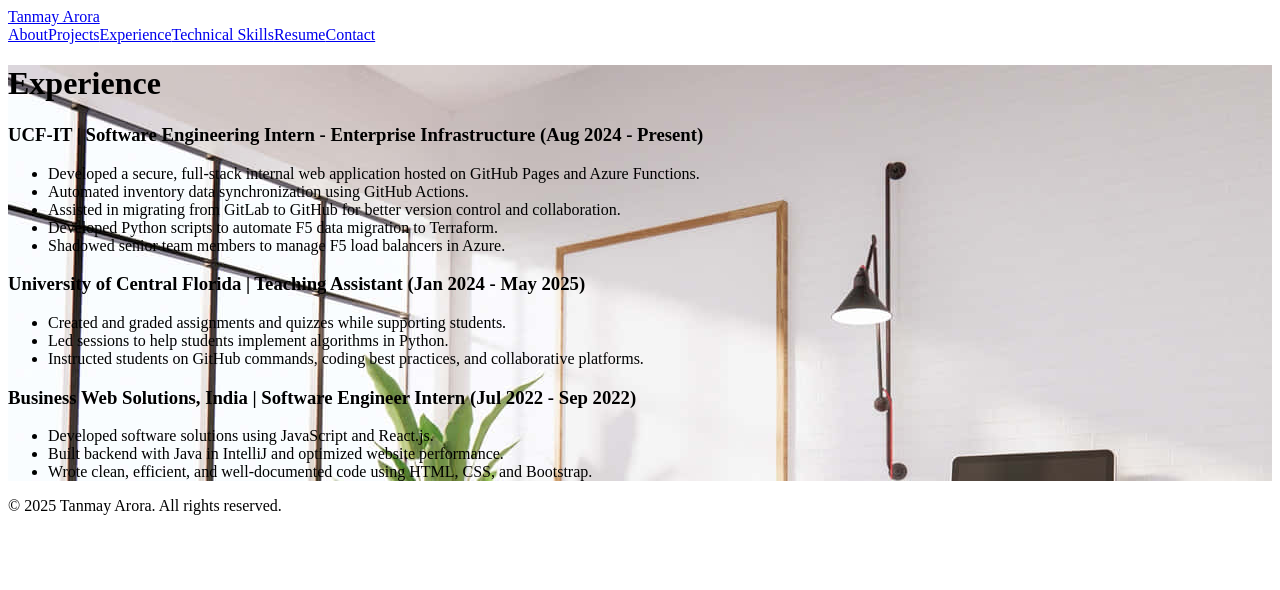
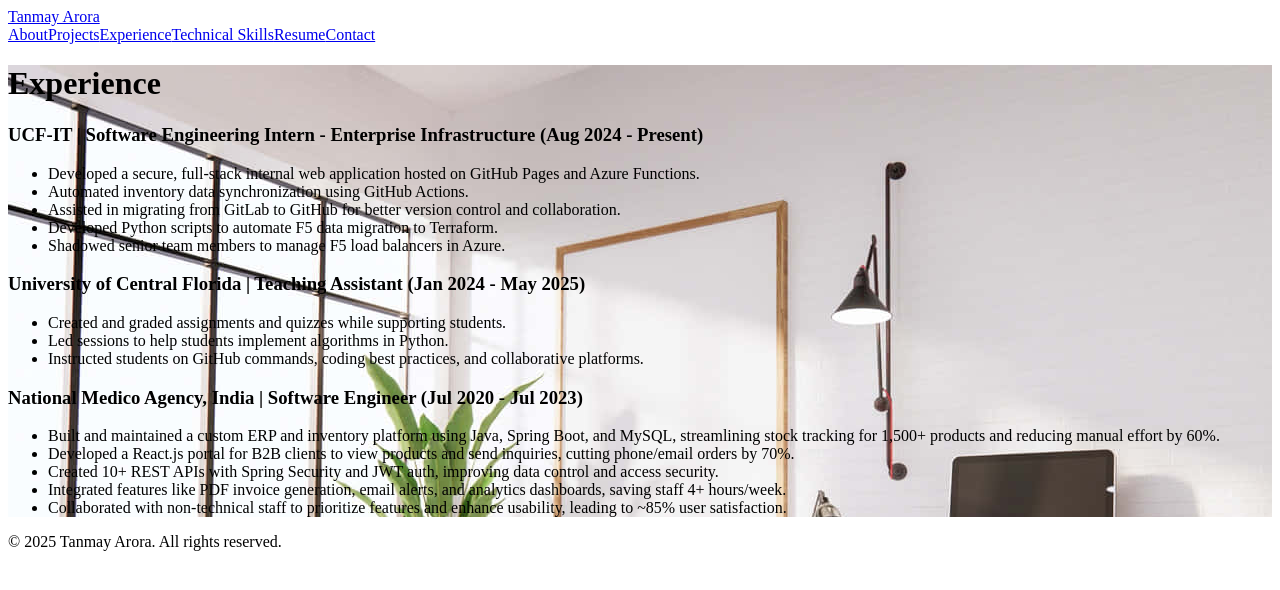
Before and after one commit to TANMAY-AR0RA/TANMAY-AR0RA.github.io, a React (Create React App) app: page /experience in a window 1280 px wide. Shown: the top 590 px of the page. Built offline with nearby package versions, Linux system fonts and the light colour scheme.

Commit message:
bug fixes

```diff
--- a/src/pages/About.js
+++ b/src/pages/About.js
@@ -17,13 +17,13 @@ const About = () => {
           I'm currently pursuing my <strong>Master's in Computer Science</strong> at the University of Central Florida with a <strong>4.0 GPA</strong> and will be graduating this year. My coursework includes <strong>Design and Analysis of Algorithms, Computer Architecture, Machine Learning,</strong> and <strong>Advanced AI</strong>.
         </p>
         <p className="text-lg mt-4 leading-relaxed">
-          I'm currently interning at <strong>UCF-IT</strong> (my university's IT department) as a <strong>Software Engineering Intern</strong> within the <strong>Enterprise Infrastructure team</strong>. Here, I've worked on <strong>cloud security, automation, and Infrastructure as Code</strong> using <strong>Python scripts, Terraform, and GitHub</strong>. One of my projects included building a <strong>full-stack internal web application</strong> for the IT team, among other automation tasks. I also performed <strong>unit testing</strong> to ensure code reliability.
+          I'm currently working at <strong>UCF-IT</strong> (my university's IT department) as a <strong>Software Engineering</strong> within the <strong>Enterprise Infrastructure team</strong>. Here, I've worked on <strong>cloud security, automation, and Infrastructure as Code</strong> using <strong>Python scripts, Terraform, and GitHub</strong>. One of my projects included building a <strong>full-stack internal web application</strong> for the IT team, among other automation tasks. I also performed <strong>unit testing</strong> to ensure code reliability.
         </p>
         <p className="text-lg mt-4 leading-relaxed">
-          Alongside my internship, I have been a <strong>Teaching Assistant in the Computer Science department</strong> for the past year, helping students strengthen their understanding of algorithms and programming concepts.
+          Alongside this role, I have been a <strong>Teaching Assistant in the Computer Science department</strong> for the past year, helping students strengthen their understanding of algorithms and programming concepts.
         </p>
         <p className="text-lg mt-4 leading-relaxed">
-          Previously, I interned at a <strong>software company in India</strong>, where I gained valuable experience in <strong>full-stack web development</strong>, working with modern frameworks and development practices.
+          Previously, I worked at a <strong>software company in India</strong>, where I gained valuable experience in <strong>full-stack web development</strong>, working with modern frameworks and development practices.
         </p>
         <p className="text-lg mt-4 leading-relaxed">
           I'm excited about opportunities that align with my <strong>skills and interests</strong>. I thrive on <strong>solving complex problems</strong>, and I look forward to contributing to impactful software projects while working on the <strong>Software Development Life Cycle (SDLC)</strong>.
--- a/src/pages/Experience.js
+++ b/src/pages/Experience.js
@@ -27,11 +27,13 @@ const Experience = () => {
         </div>
 
         <div className="mt-4 bg-white bg-opacity-50 p-10 rounded-lg max-w-4xl mx-auto text-black">
-          <h3 className="text-xl font-medium">Business Web Solutions, India | Software Engineer Intern (Jul 2022 - Sep 2022)</h3>
+          <h3 className="text-xl font-medium">National Medico Agency, India | Software Engineer (Jul 2020 - Jul 2023)</h3>
           <ul className="list-disc pl-5 mt-2">
-            <li>Developed software solutions using JavaScript and React.js.</li>
-            <li>Built backend with Java in IntelliJ and optimized website performance.</li>
-            <li>Wrote clean, efficient, and well-documented code using HTML, CSS, and Bootstrap.</li>
+            <li>Built and maintained a custom ERP and inventory platform using Java, Spring Boot, and MySQL, streamlining stock tracking for 1,500+ products and reducing manual effort by 60%.</li>
+            <li>Developed a React.js portal for B2B clients to view products and send inquiries, cutting phone/email orders by 70%.</li>
+            <li>Created 10+ REST APIs with Spring Security and JWT auth, improving data control and access security.</li>
+            <li>Integrated features like PDF invoice generation, email alerts, and analytics dashboards, saving staff 4+ hours/week.</li>
+            <li>Collaborated with non-technical staff to prioritize features and enhance usability, leading to ~85% user satisfaction.</li>
           </ul>
         </div>
     </div>
```
